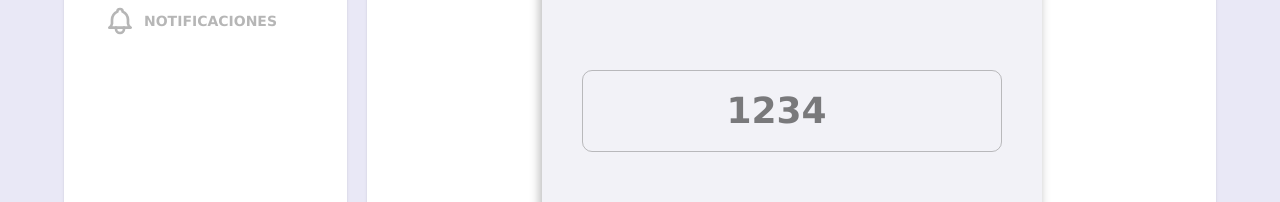
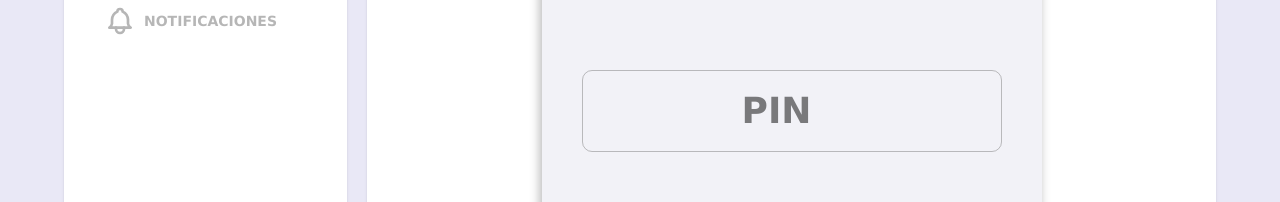
Before and after one commit to GrandMostach0/FRD_Desarrollo_Proyecto, a Vue app: page /VistaPin in a window 1280 px wide. Shown: the part 291-493 px from the top of the page. Built offline with nearby package versions, Linux system fonts and the light colour scheme.

Commit message:
Cambios del Formulario y el campo del PIN

```diff
--- a/src/components/Formulario.vue
+++ b/src/components/Formulario.vue
@@ -39,36 +39,35 @@ const aprobar = () => {
                 <div class="flex-1">
                     <div class="containerInputs">
                         <label for="nombre">Nombre</label>
-                        <input type="text" name="nombre" id="nombreInput" placeholder="JUAN CARLOS" required>
+                        <input type="text" name="nombre" id="nombreInput" placeholder="" required>
                     </div>
 
                     <div class="containerInputs">
                         <label for="apellidoPaterno">apellido paterno</label>
-                        <input type="text" name="apellidoPaterno" id="apellidoPaternoInput" placeholder="TORRES">
+                        <input type="text" name="apellidoPaterno" id="apellidoPaternoInput" placeholder="">
                     </div>
 
                     <div class="containerInputs">
                         <label for="apellidoMaterno">apellido materno</label>
-                        <input type="text" name="apellidoMaterno" id="apellidoMaternoInput" placeholder="ÁLVARES">
+                        <input type="text" name="apellidoMaterno" id="apellidoMaternoInput" placeholder="">
                     </div>
 
                     <div class="containerInputs">
                         <label for="ine">ine (ocr)</label>
-                        <input type="text" name="ine" id="ineInput" maxlength="13" placeholder="IINB78976">
-                        <span class="text-xs text-[#EB5757]">Error message informing me of a problem</span>
+                        <input type="text" name="ine" id="ineInput" maxlength="13" placeholder="">
+                        <span class="text-xs text-[#EB5757]"></span>
                     </div>
 
                     <div class="containerInputs">
                         <label for="colaborador">Colaborador</label>
-                        <input type="text" name="colaborador" id="colaboradorInput" placeholder="MARÍA MARTINEZ BARRERA">
+                        <input type="text" name="colaborador" id="colaboradorInput" placeholder="">
                     </div>
                 </div>
 
                 <div class="flex-1">
                     <div class="containerInputs">
                         <label for="selectSucursal">nombre de la sucursal</label>
-                        <select name="selectSucursal" id="selectSucursal">
-                            <option value="1">Buscar</option>
+                        <select name="selectSucursal" id="selectSucursal" placeholder="BUSCAR">
                             <option value="2">Sucursal 1</option>
                             <option value="3">Sucursal 2</option>
                         </select>
@@ -76,7 +75,7 @@ const aprobar = () => {
 
                     <div class="containerInputs">
                         <label for="caja">caja</label>
-                        <input type="text" name="caja" id="cajaInput" placeholder="N01">
+                        <input type="text" name="caja" id="cajaInput" placeholder="">
                     </div>
 
                     <div class="sin-flechitas containerInputs">
--- a/src/components/Input-view.vue
+++ b/src/components/Input-view.vue
@@ -71,7 +71,7 @@ const tryAgain = () => {
                         :class="{ 'input-error': validationState === 'expired' }"
                         maxlength="4"
                         type="text"
-                        placeholder="1234"
+                        placeholder="PIN"
                         @keyup.enter="validatePin"
                         @input="validationState === 'expired' ? resetState() : null"
                     >
```
